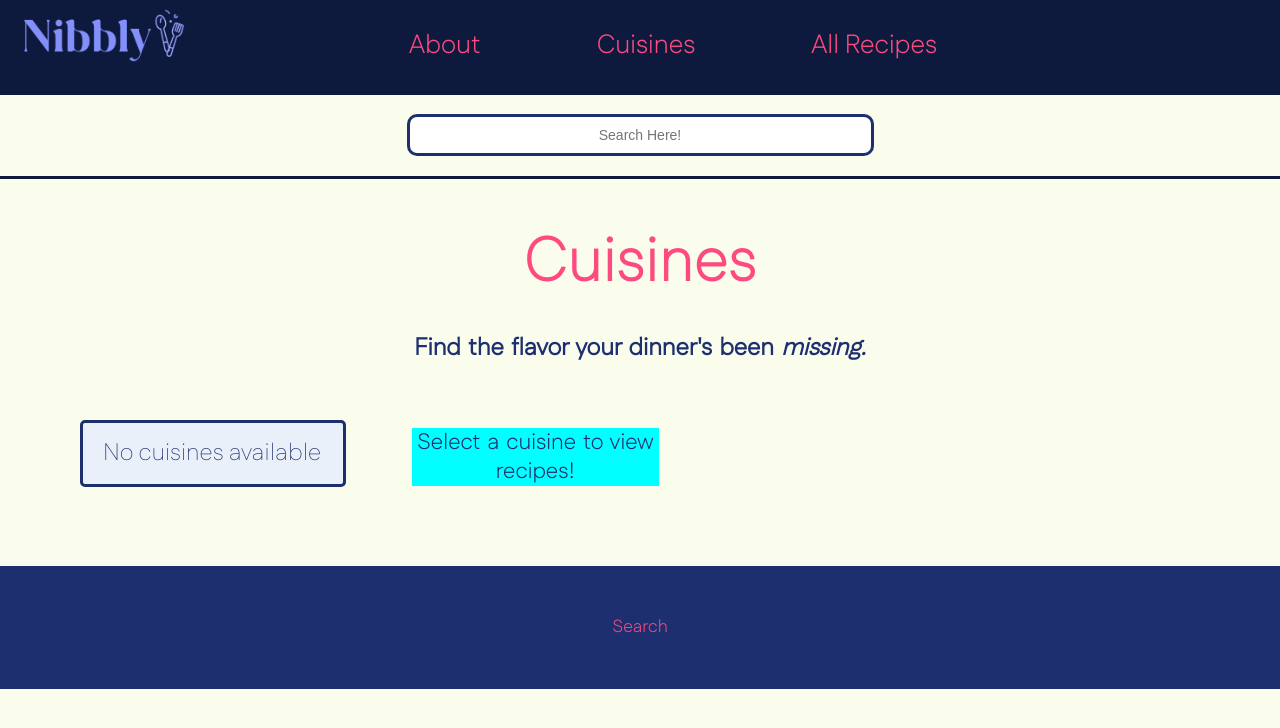
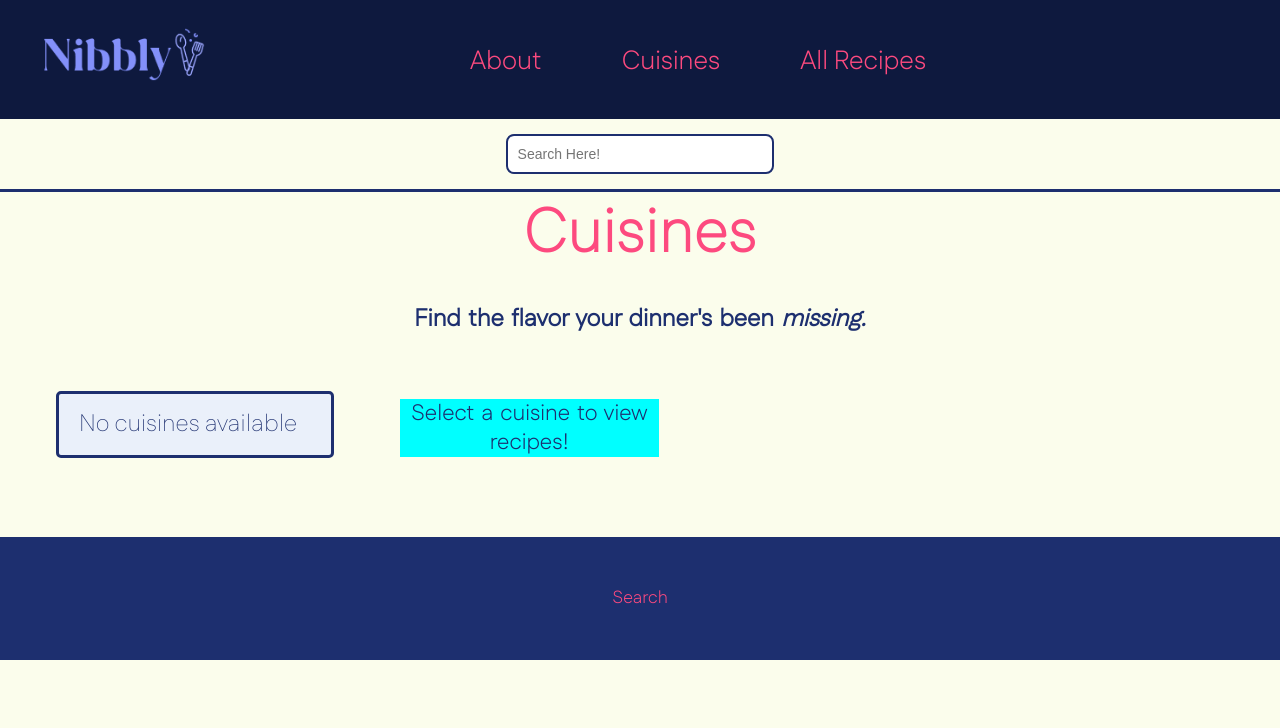
Before and after one commit to vzurui/idm232-vpl26, a PHP site: page /cuisines.php in a window 1280 px wide. Shown: the top 728 px of the page. Run offline with PHP 8.4, Linux system fonts and the light colour scheme; data that the repository does not hold is empty.

Commit message:
new search bar

```diff
--- a/about.html
+++ b/about.html
@@ -8,6 +8,8 @@
       </head>
 <body>
 <!-- search bar-->
+<div class="fixed-container">
+  <div class="search-bar">
     <header class="header">
       <a href="index.html" class="logo"><img src="images/nibbly-logo.png"></a>
       <input class="menu-btn" type="checkbox" id="menu-btn" />
@@ -25,6 +27,8 @@
         <form action="/action_page.php">
           <input type="text" placeholder="Search Here!" name="search">
         </form>
+      </div>
+    </div>
   </div>
   </div>
   <!--search bar end-->
--- a/css/style.css
+++ b/css/style.css
@@ -53,7 +53,8 @@
 
 body {
 	background-color: var(--pearl-powder);
-	margin: 1.5em;
+	margin: 0;
+	padding-top: 150px;
 }
 
 h1 {
@@ -420,20 +421,31 @@ form {
 
 .search-container {
 	display: flex;
-	justify-content: center;
-	border-bottom: 3px solid var(--eclipse);
-	padding: 20px 100px;
-	margin: 0 -1.5em;
-
+	justify-content: center; /* Center the search bar */
 }
 
-.topnav input[type=text] {
-  padding: 10px 10em;
-  margin-top: 5em;
-  font-size: 14px;
-	text-align: center;
-  border-radius: 10px;
-	border: 3px solid var(--nightlife)
+/* Search Bar Styles */
+.topnav {
+	padding: 15px 0; /* Add spacing for the search bar */
+	background-color: var(--pearl-powder); /* Light background for the search bar */
+	border-bottom: 3px solid var(--nightlife); /* Optional: Border between header and search bar */
+}
+
+.fixed-container {
+	position: fixed; /* Stick the container to the top */
+	top: 0;          /* Align to the very top of the viewport */
+	width: 100%;     /* Make it span the full width of the page */
+	z-index: 100;   /* Ensure it appears above other elements */
+}
+
+
+.topnav input[type="text"] {
+	padding: 10px;
+	font-size: 14px;
+	border-radius: 8px;
+	border: 2px solid var(--nightlife); /* Border color for search box */
+	width: 70%; /* Adjust width as needed */
+	max-width: 600px; /* Prevent it from becoming too wide */
 }
 
 /*search bar*/
@@ -533,7 +545,12 @@ height: auto;
 }
 
 .recipe-header {
-	margin: 1.2em 0 0 0;
+	margin: 1.2em 0 -1em 0;
+}
+
+.showcase-image {
+width: 70%;
+height: auto;
 }
 
 /*hamburger menu*/
@@ -541,30 +558,36 @@ height: auto;
 /* header */
 
 .search-bar {
-	position: sticky;
+	background-color: var(--eclipse); /* Background color for the header */
 }
 
 .header {
 	display: flex;
-	justify-content: space-between;
-	background-color: var(--eclipse);
-	position: fixed;
-  width: 100%;
-  z-index: 3;
-	margin: -1.5em -1.5em;
+	align-items: center;
+	padding: 10px 20px 5px 20px; /* Add padding for spacing */
+	margin: 0;
 }
 
 .header ul {
-  margin: 0;
-  padding: 0;
-  list-style: none;
-  overflow: hidden;
+	margin: 0;
+	padding: 0;
+	list-style: none;
+	display: flex;
+	justify-content: left;
+	gap: 20px; /* Space between menu items */
 }
 
+
 .header li a {
-  display: block;
-  padding: 25px 20px 20px 35px;
-  text-decoration: none;
+	text-decoration: none;
+	color: var(--flamingo-);
+	font-family: var(--font-text);
+	font-size: 110%;
+}
+
+.header li a:hover {
+	color: var(--orchid-);
+	transform: scale(1.1);
 }
 
 .header li a:hover,
@@ -575,12 +598,13 @@ height: auto;
 .header .logo {
   float: left;
 	padding-top: 15px;
-	margin-top: -0.5em;
+	margin-top: -1em;
   text-decoration: none;
 	position: relative;
 }
 
 .logo img {
+	margin-top: 1em;
 	width: 87%;
 	height: auto;
 }
@@ -588,9 +612,18 @@ height: auto;
 /* menu */
 
 .header .menu {
+	display: flex;
+	justify-content: center;
+	gap: 40px;
+	padding: 0 20px;
+	margin: 0;
   clear: both;
   max-height: 0;
   transition: max-height .3s ease-out;
+}
+
+.menu li {
+ margin: 0 16px;
 }
 
 /* menu icon */
--- a/cuisines.php
+++ b/cuisines.php
@@ -9,8 +9,10 @@
 </head>
 <body>
 <!-- search bar-->
-<header class="header">
-<a href="index.html" class="logo"><img src="images/nibbly-logo.png"></a>
+<div class="fixed-container">
+<div class="search-bar">
+  <header class="header">
+    <a href="index.html" class="logo"><img src="images/nibbly-logo.png"></a>
     <input class="menu-btn" type="checkbox" id="menu-btn" />
     <label class="menu-icon" for="menu-btn"><span class="navicon"></span></label>
     <ul class="menu">
@@ -28,6 +30,8 @@
       </form>
     </div>
   </div>
+</div>
+</div>
 <!--search bar end-->
 
     <main>
--- a/index.html
+++ b/index.html
@@ -8,8 +8,8 @@
         <link rel="stylesheet" href="css/style.css">
       </head>
 <body>
+<div class="fixed-container">
 <div class="search-bar">
-<!-- search bar-->
   <header class="header">
     <a href="index.html" class="logo"><img src="images/nibbly-logo.png"></a>
     <input class="menu-btn" type="checkbox" id="menu-btn" />
@@ -30,7 +30,8 @@
     </div>
   </div>
 </div>
-<!--search bar end-->
+</div>
+
 <div class="nibbly-container">
 <p class="home-text">Ready to bring some extra flavor to your life?</p>
 <img class="nibbly-colors"src="images/home-page-logo.png">
--- a/new-recipe.php
+++ b/new-recipe.php
@@ -64,10 +64,10 @@ $conn->close(); // Close the database connection
     <?php
     $image_path = "images/recipes/{$recipe['id']}.jpg"; // Dynamically generate the image path
     if (!file_exists($image_path)) {
-        $image_path = "images/placeholder.webp"; // Fallback to placeholder
+        $image_path = "images/placeholder.webp"; // Fallback to placeholder, but you don't have to add this
     }
     ?>
-    <img src="<?php echo $image_path; ?>" alt="<?php echo htmlspecialchars($recipe['recipe_name'] ?? 'Recipe Image'); ?>">
+    <img class="showcase-image" src="<?php echo $image_path; ?>" alt="<?php echo htmlspecialchars($recipe['recipe_name'] ?? 'Recipe Image'); ?>">
 </div>
             <!-- Recipe Description -->
         <div class="blurb-div">
--- a/no-search.html
+++ b/no-search.html
@@ -8,6 +8,8 @@
       </head>
 <body>
 <!-- search bar-->
+<div class="fixed-container">
+  <div class="search-bar">
     <header class="header">
       <a href="index.html" class="logo"><img src="images/nibbly-logo.png"></a>
       <input class="menu-btn" type="checkbox" id="menu-btn" />
@@ -27,6 +29,8 @@
         </form>
       </div>
     </div>
+  </div>
+  </div>
   <!--search bar end-->
 
 <div class="nothing-found">
--- a/recipe.html
+++ b/recipe.html
@@ -8,6 +8,8 @@
       </head>
 <body>
 <!-- search bar-->
+<div class="fixed-container">
+  <div class="search-bar">
     <header class="header">
       <a href="index.html" class="logo"><img src="images/nibbly-logo.png"></a>
       <input class="menu-btn" type="checkbox" id="menu-btn" />
@@ -25,6 +27,8 @@
         <form action="/action_page.php">
           <input type="text" placeholder="Search Here!" name="search">
         </form>
+      </div>
+    </div>
   </div>
   </div>
   <!--search bar end-->
--- a/search-found.html
+++ b/search-found.html
@@ -8,6 +8,8 @@
       </head>
 <body>
 <!-- search bar-->
+<div class="fixed-container">
+  <div class="search-bar">
     <header class="header">
       <a href="index.html" class="logo"><img src="images/nibbly-logo.png"></a>
       <input class="menu-btn" type="checkbox" id="menu-btn" />
@@ -27,6 +29,8 @@
         </form>
       </div>
     </div>
+  </div>
+  </div>
   <!--search bar end-->
 
 <div class="search-found">
```
Also changed, not shown: all-recipes.php (+6 -2 lines), index.php (+6 -2 lines), 1 other file. Lines whose indentation alone changed are shown as unchanged.
